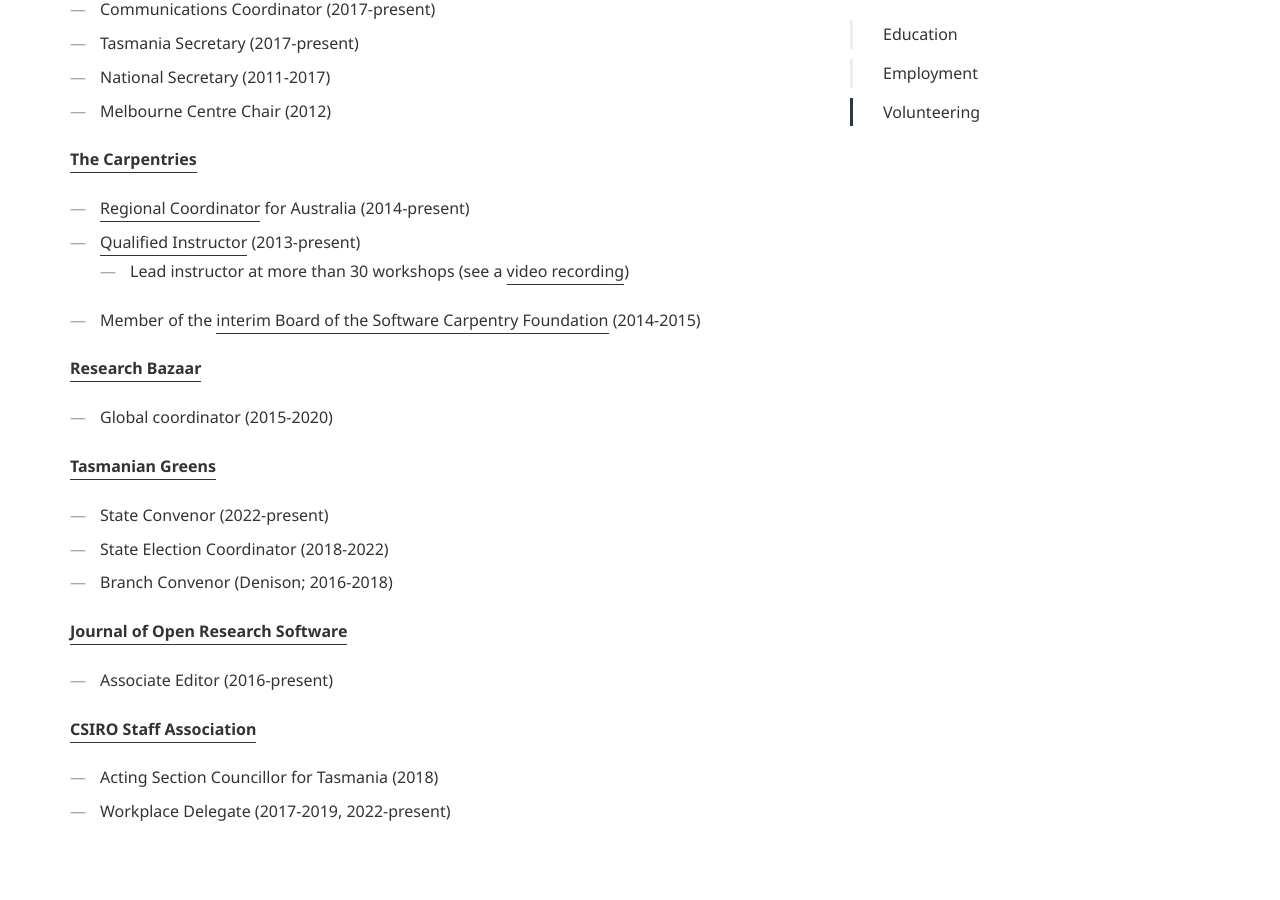
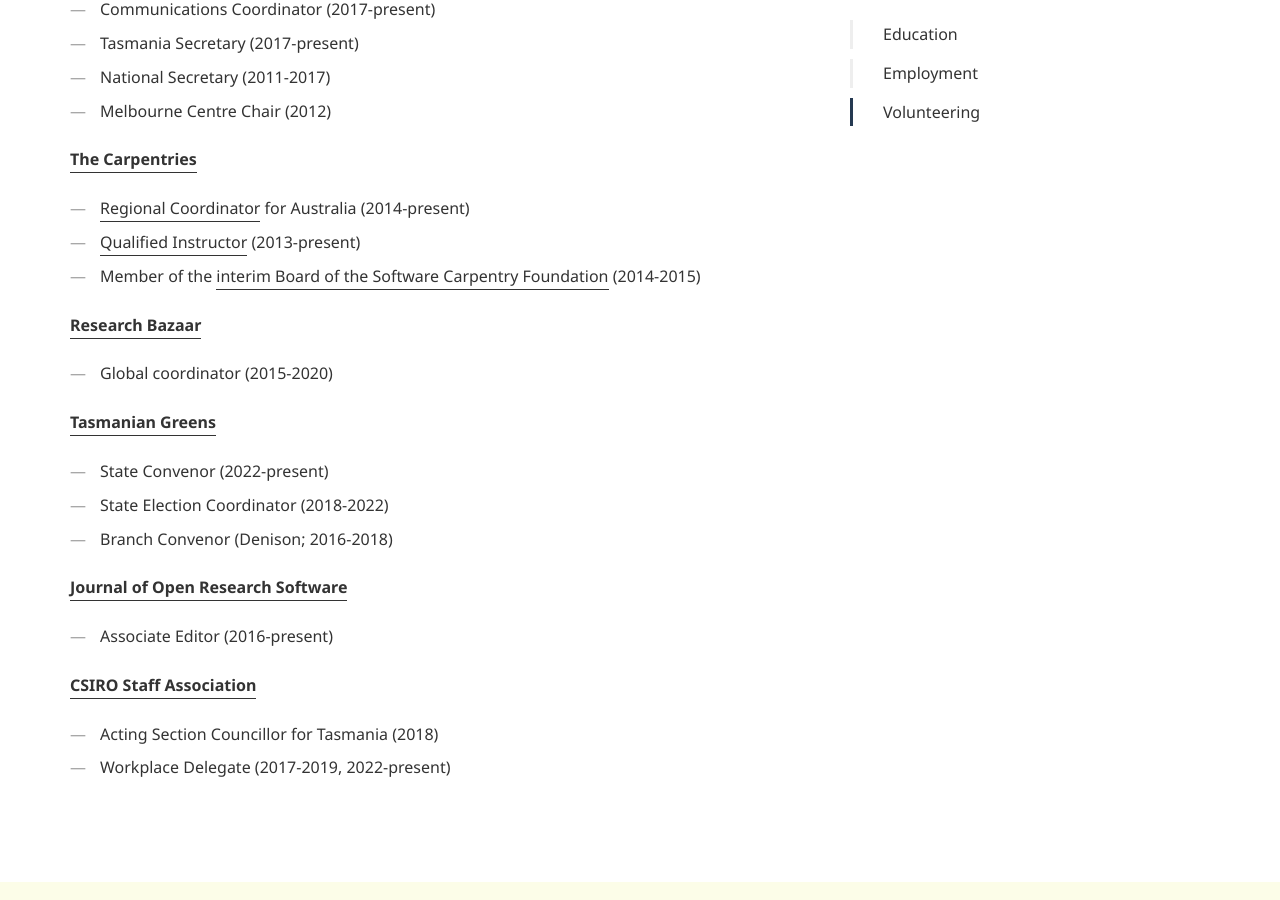
Before and after one commit to DamienIrving/damienirving.github.io, a Jekyll site: the page built from experience.md, in a window 1280 px wide and 900 px high, scrolled down 1684 px. Built offline with Jekyll 4.4.1, drawn with Linux system fonts in a browser that asks for light colours; some web fonts are replaced.

Commit message:
Update experience.md

```diff
--- a/experience.md
+++ b/experience.md
@@ -64,9 +64,8 @@ CSIRO (2009-2012)
 * Melbourne Centre Chair (2012)
 
 **[The Carpentries](https://carpentries.org/)**
-* [Regional Coordinator](http://static.carpentries.org/regions_au/) for Australia (2014-present)
-* [Qualified Instructor](http://software-carpentry.org/team.html) (2013-present)
-  * Lead instructor at more than 30 workshops (see a [video recording](https://www.youtube.com/playlist?list=PLkBeePYo-_VCXtMNGDboOL66V-P2-jAoM))
+* [Regional Coordinator](https://carpentries.org/regions_au/) for Australia (2014-present)
+* [Qualified Instructor](https://carpentries.org/instructors/) (2013-present)
 * Member of the [interim Board of the Software Carpentry Foundation](http://software-carpentry.org/blog/2014/10/announcing-the-creation-of-the-software-carpentry-foundational.html) (2014-2015)
 
 **[Research Bazaar](https://resbazblog.wordpress.com/)**
```
